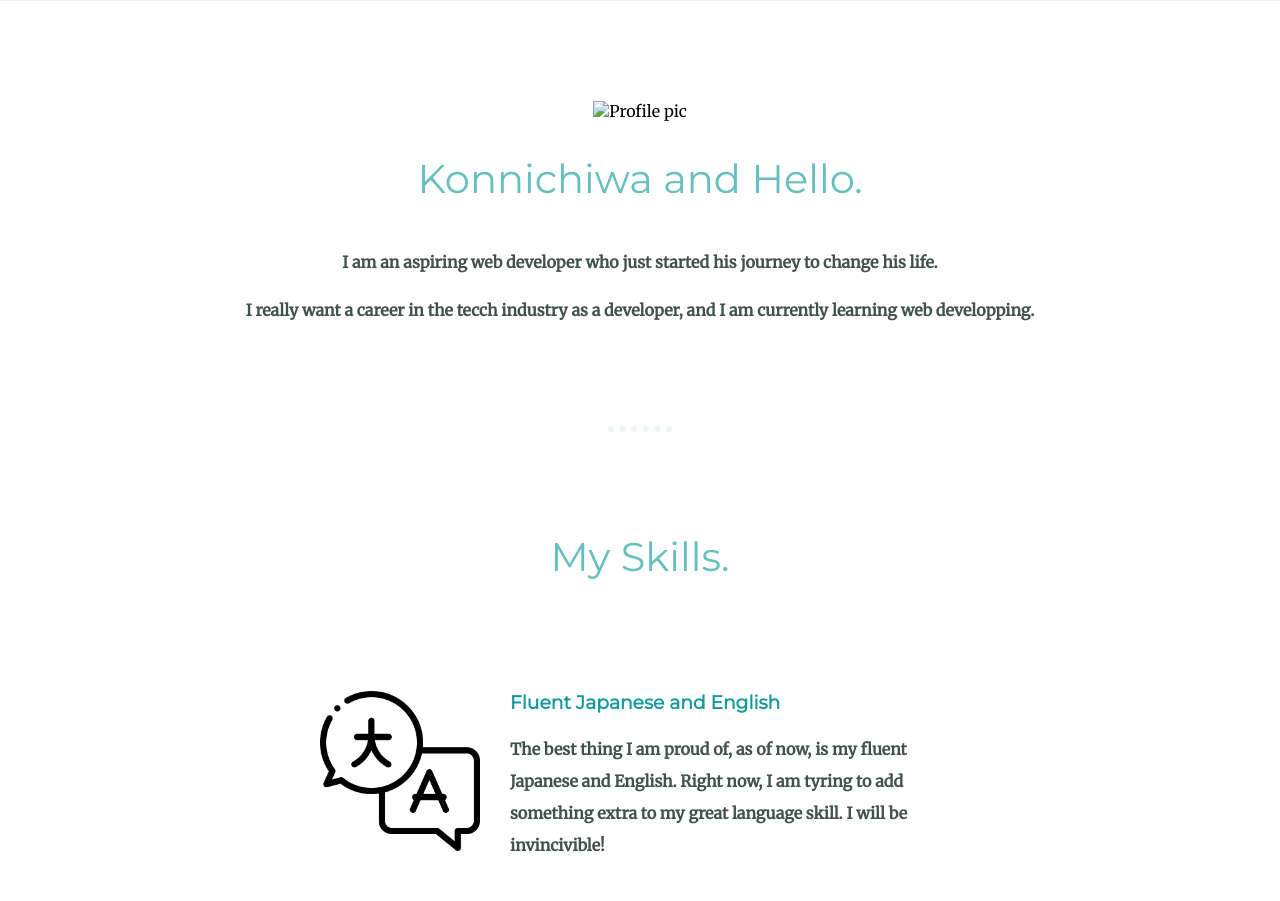
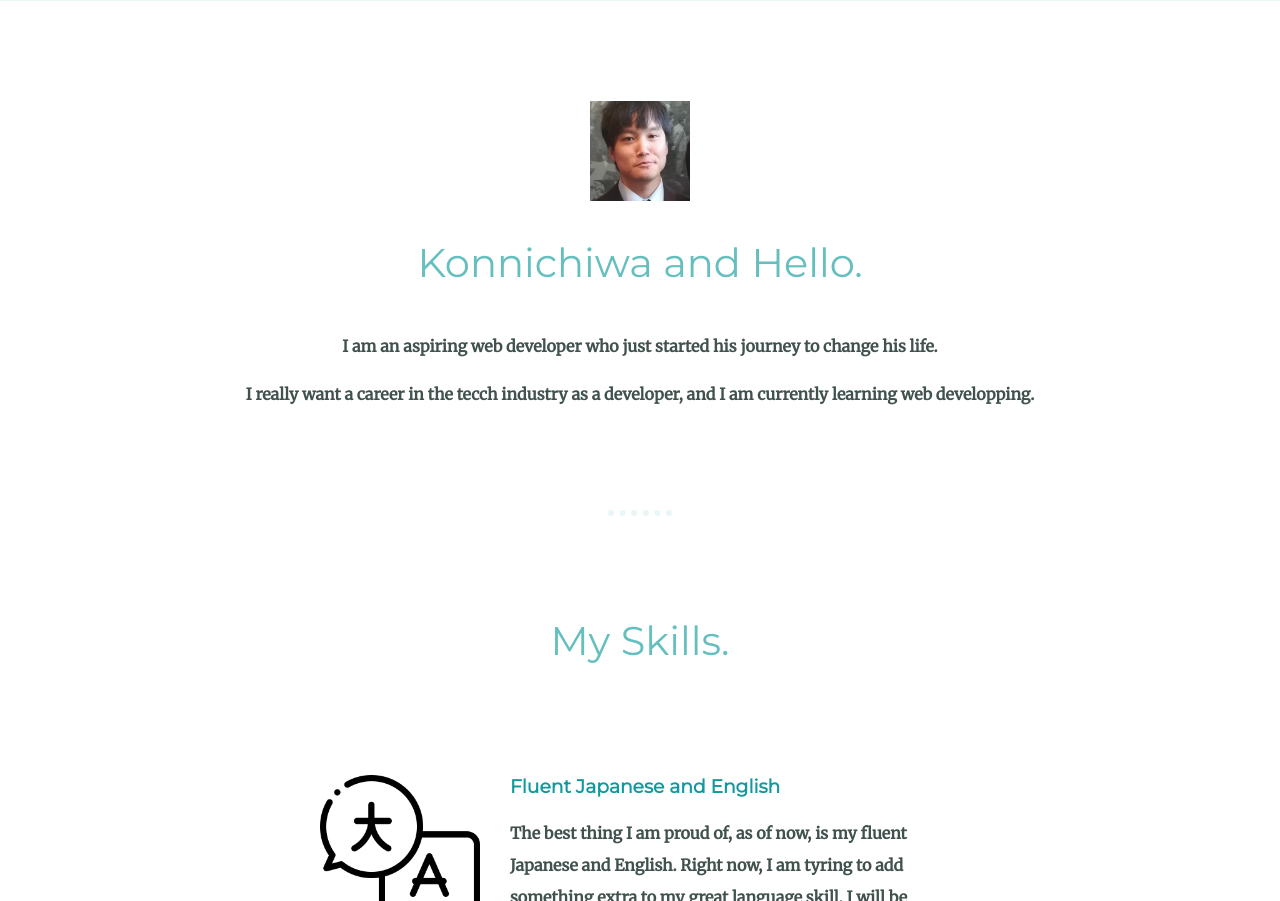
Before and after one commit to Yoshiki-eng/CSS-and-HTML-Personal-Website, a plain HTML site: page index.html in a window 1280 px wide. Shown: the part 853-1754 px from the top of the page. Drawn offline with Linux system fonts and the light colour scheme.

Commit message:
Update index.html

```diff
--- a/index.html
+++ b/index.html
@@ -25,7 +25,7 @@
 
   <div class="middle-container">
     <div class="profile">
-      <img class="profile-pic" src="images/c2Zsj3Yf_400x400.jpg" alt="Profile pic">
+      <img class="profile-pic" src="images/profilepic.jpg" alt="Profile pic">
       <h2>Konnichiwa and Hello.</h2>
       <p>I am an aspiring web developer who just started his journey to change his life. </p>
       <p>I really want a career in the tecch industry as a developer, and I am currently learning web developping.</p>
```
